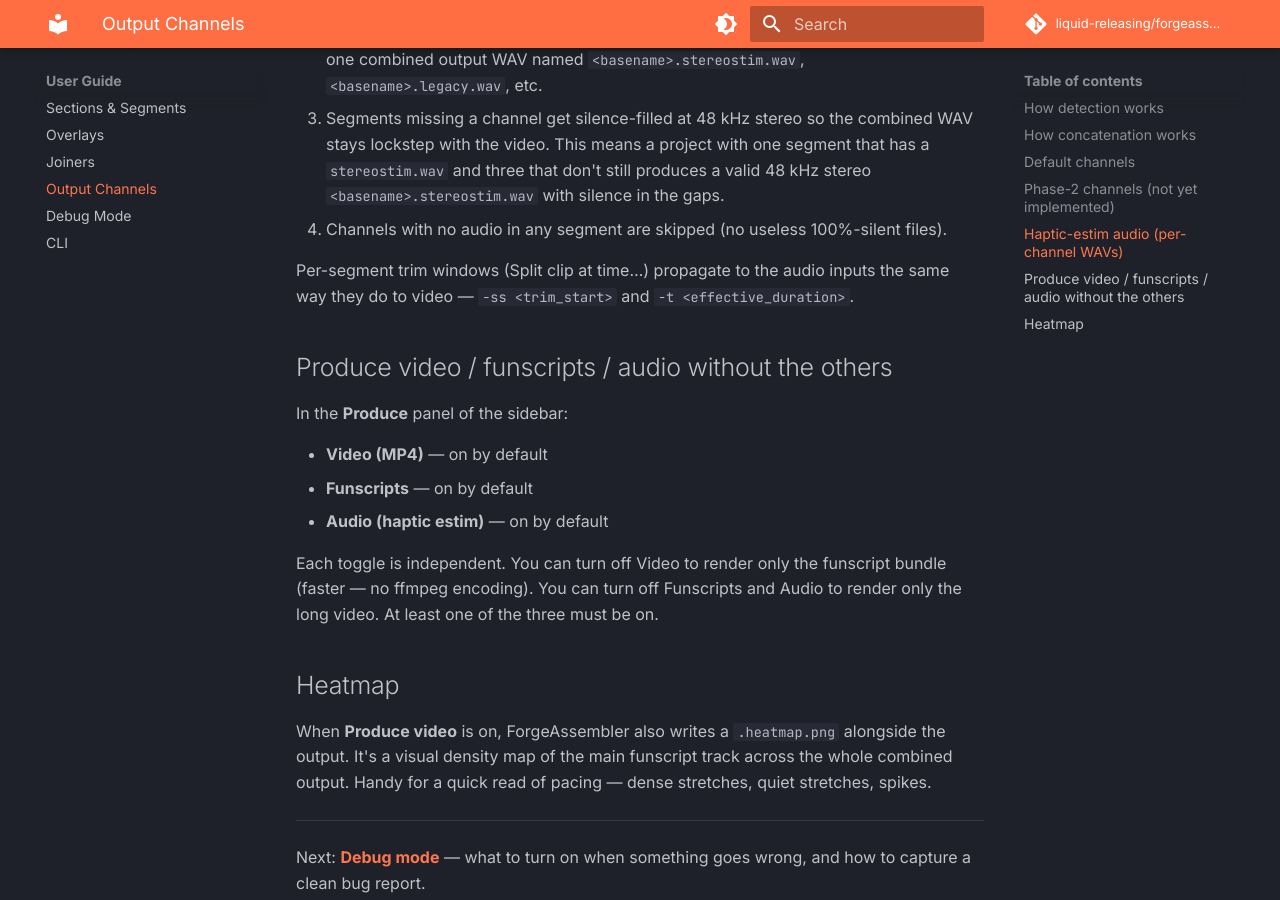
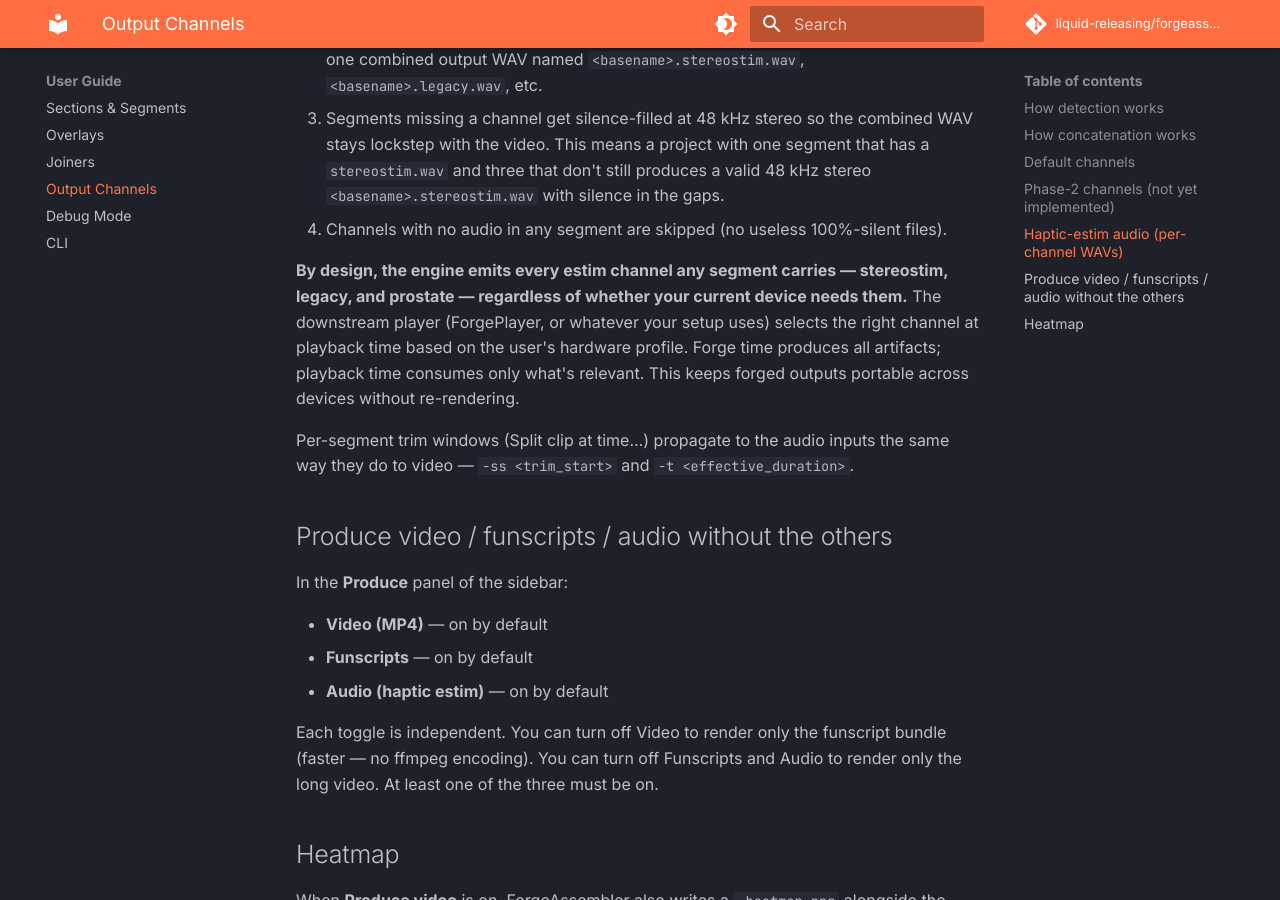
Before and after one commit to liquid-releasing/forgeassembler, an MkDocs documentation site: the page built from docs/guide/channels.md, in a window 1280 px wide and 900 px high, scrolled down 1939 px. Built offline with MkDocs 1.6.1 and Material for MkDocs 9.7.7, drawn with Linux system fonts in a browser that asks for light colours; comment, search, counter and statistics services are not loaded.

Commit message:
docs(channels): document the emit-all-channels design principle
Make explicit that FA concats every estim channel any segment carries,
regardless of the user's current device. The downstream player
(ForgePlayer, or whatever else) selects the relevant channel at
playback time based on hardware profile. Forge produces all artifacts;
playback consumes only what's needed. Keeps outputs portable across
devices without re-rendering.

Co-Authored-By: Claude Opus 4.7 (1M context) <noreply@anthropic.com>

```diff
--- a/docs/guide/channels.md
+++ b/docs/guide/channels.md
@@ -77,6 +77,14 @@ When **Audio (haptic estim)** is on in the Produce panel, the engine:
 4. Channels with no audio in any segment are skipped (no useless
    100%-silent files).
 
+**By design, the engine emits every estim channel any segment carries
+— stereostim, legacy, and prostate — regardless of whether your
+current device needs them.** The downstream player (ForgePlayer, or
+whatever your setup uses) selects the right channel at playback time
+based on the user's hardware profile. Forge time produces all
+artifacts; playback time consumes only what's relevant. This keeps
+forged outputs portable across devices without re-rendering.
+
 Per-segment trim windows (Split clip at time…) propagate to the
 audio inputs the same way they do to video — `-ss <trim_start>` and
 `-t <effective_duration>`.
```
